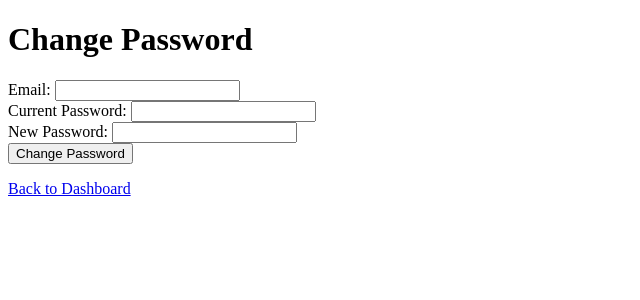
After one commit to jordanzap-glitch/ccs2, a PHP site: page /student/changepass.php in a window 1280 px wide. The commit adds this page. Shown: the top 300 px of the page, without its empty margins (0-640 px from the left). Run offline with PHP 8.4, Linux system fonts and the light colour scheme.

Commit message:
change password

```diff
--- /dev/null
+++ b/student/changepass.php
@@ -0,0 +1,68 @@
+<?php
+// change_password.php
+session_start();
+include '../db.php';
+
+$message = '';
+
+if ($_SERVER['REQUEST_METHOD'] == 'POST') {
+    $email = $_POST['email']; // Assuming the email is stored in session
+    $currentPassword = $_POST['current_password'];
+    $newPassword = $_POST['new_password'];
+
+    // Check if the email exists
+    $stmt = $conn->prepare("SELECT password FROM tblstudent WHERE email = ?");
+    $stmt->bind_param("s", $email);
+    $stmt->execute();
+    $stmt->store_result();
+
+    if ($stmt->num_rows == 0) {
+        $message = "Email not found.";
+    } else {
+        // Verify the current password
+        $stmt->bind_result($storedPassword);
+        $stmt->fetch();
+
+        // Directly compare the current password with the stored password
+        if ($currentPassword !== $storedPassword) {
+            $message = "Current password is incorrect.";
+        } else {
+            // Update the password without hashing
+            $stmt = $conn->prepare("UPDATE tblstudent SET password = ? WHERE email = ?");
+            $stmt->bind_param("ss", $newPassword, $email);
+
+            if ($stmt->execute()) {
+                $message = "Password changed successfully.";
+            } else {
+                $message = "Error changing password.";
+            }
+        }
+    }
+}
+?>
+
+<!DOCTYPE html>
+<html lang="en">
+<head>
+    <meta charset="UTF-8">
+    <meta name="viewport" content="width=device-width, initial-scale=1.0">
+    <title>Change Password</title>
+</head>
+<body>
+    <h1>Change Password</h1>
+    <form method="POST" action="">
+        <label for="email">Email:</label>
+        <input type="email" name="email" required>
+        <br>
+        <label for="current_password">Current Password:</label>
+        <input type="password" name="current_password" required>
+        <br>
+        <label for="new_password">New Password:</label>
+        <input type="password" name="new_password" required>
+        <br>
+        <input type="submit" value="Change Password">
+    </form>
+    <p><?php echo $message; ?></p>
+    <p><a href="dashboard.php">Back to Dashboard</a></p>
+</body>
+</html>
--- a/student/dashboard2.php
+++ b/student/dashboard2.php
@@ -71,7 +71,7 @@ if(strlen($_SESSION['id']==0)) {
     <h2>CCS</h2>
     <ul>
         <li><a href="dashboard2.php" class="active"><i class="fas fa-home"></i> Dashboard</a></li>
-        <li><a class="active" href=".php">
+        <li><a class="active" href="changepass.php">
             <i class="fa fa-key" style="font-size: 24px;"></i> Change Password
         </a></li>
         <li><a class="active" href="View.php">
```
